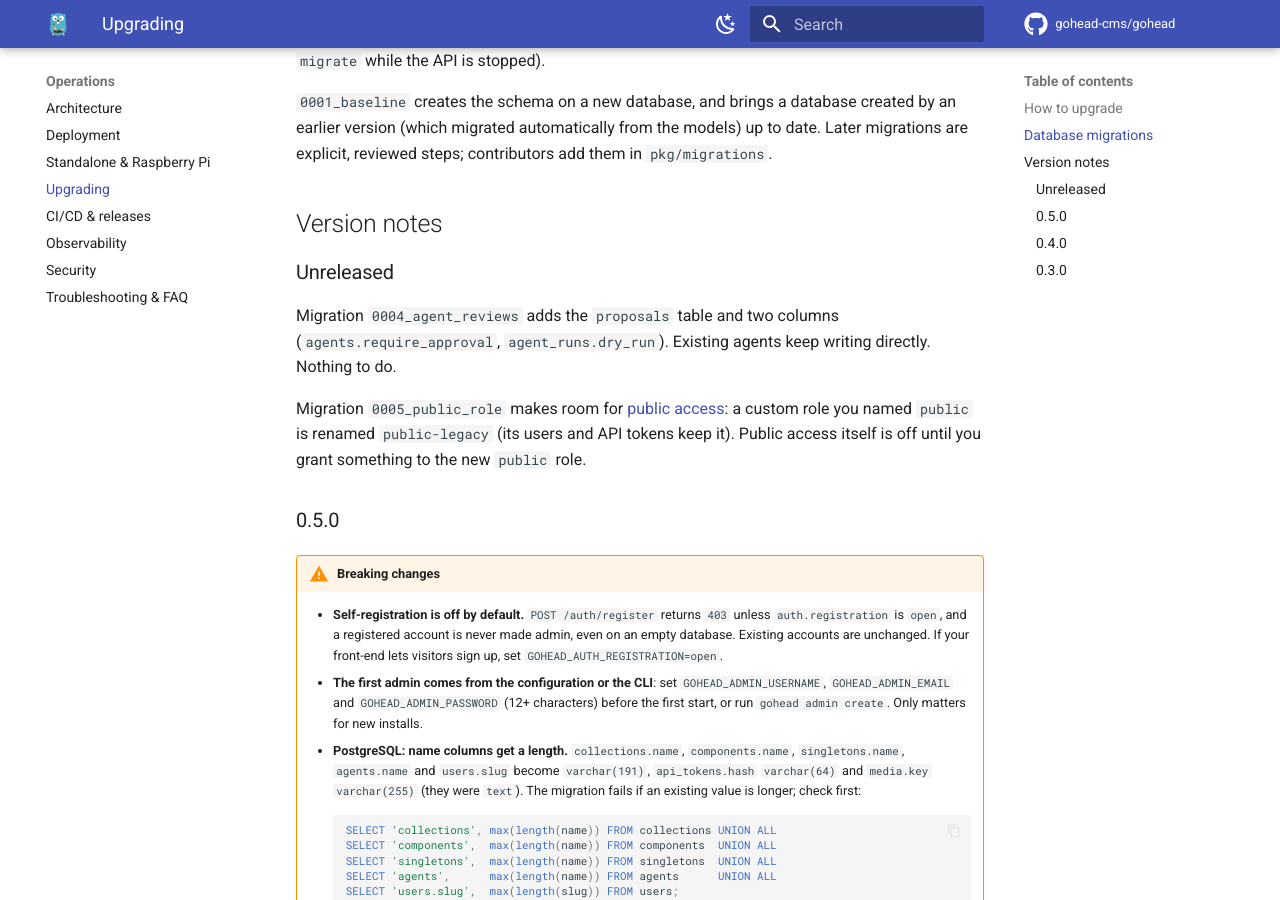
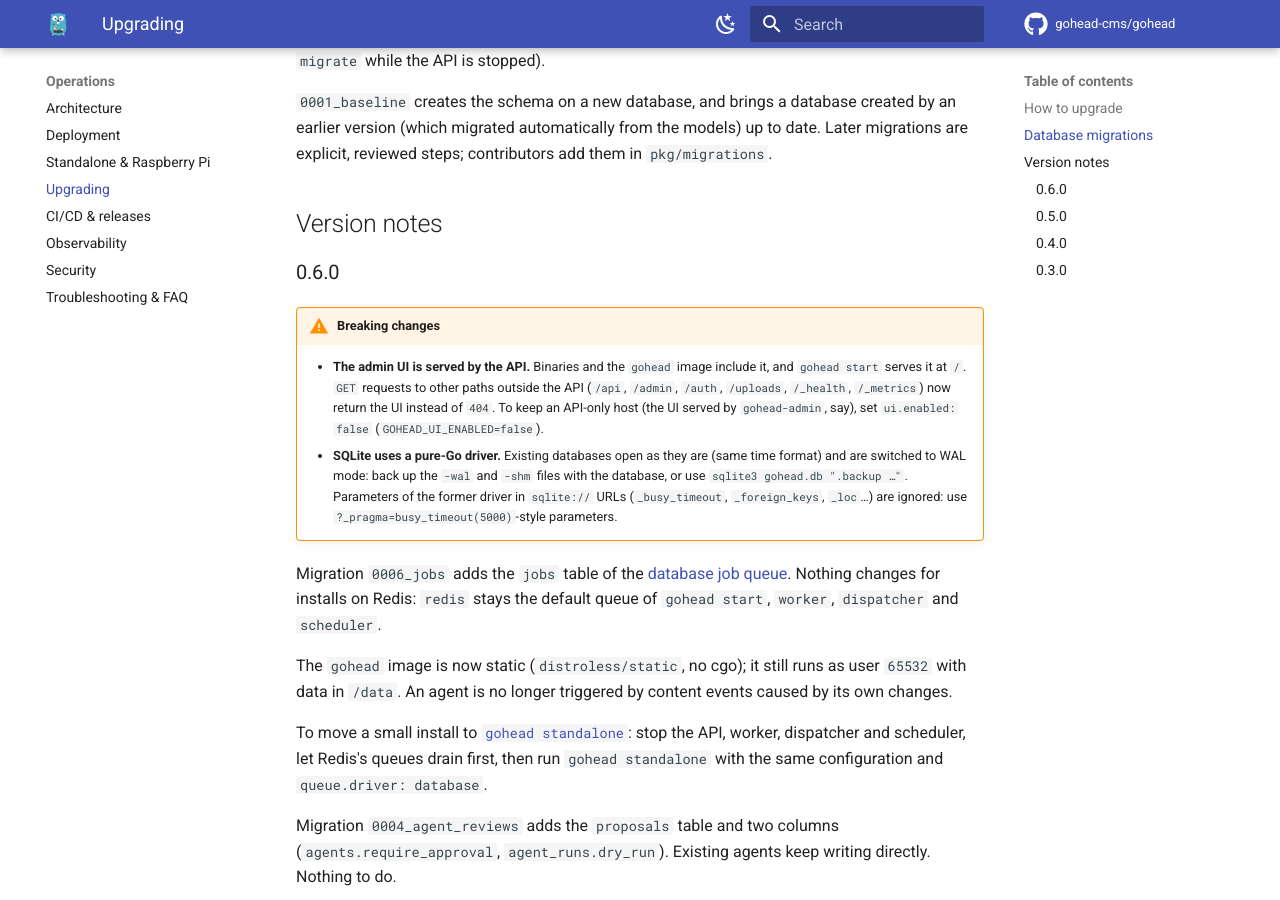
Before and after one commit to gohead-cms/gohead, an MkDocs documentation site: the page built from docs/content/operations/upgrading.md, in a window 1280 px wide and 900 px high, scrolled down 1317 px. Built offline with MkDocs 1.6.1 and Material for MkDocs 9.7.7, drawn with Linux system fonts in a browser that asks for light colours; comment, search, counter and statistics services are not loaded.

Commit message:
chore(release): v0.6.0
Changelog, upgrade notes and chart version.

Co-Authored-By: Claude Opus 5.5 <noreply@anthropic.com>
Claude-Session: https://claude.ai/code/session_01S1gbsa6mcbMcpUW3JKmxY2

```diff
--- a/docs/content/operations/upgrading.md
+++ b/docs/content/operations/upgrading.md
@@ -68,7 +68,31 @@ migrations are explicit, reviewed steps; contributors add them in `pkg/migration
 
 ## Version notes
 
-### Unreleased
+### 0.6.0
+
+!!! warning "Breaking changes"
+    - **The admin UI is served by the API.** Binaries and the `gohead` image include it, and
+      `gohead start` serves it at `/`. `GET` requests to other paths outside the API (`/api`,
+      `/admin`, `/auth`, `/uploads`, `/_health`, `/_metrics`) now return the UI instead of
+      `404`. To keep an API-only host (the UI served by `gohead-admin`, say), set
+      `ui.enabled: false` (`GOHEAD_UI_ENABLED=false`).
+    - **SQLite uses a pure-Go driver.** Existing databases open as they are (same time format)
+      and are switched to WAL mode: back up the `-wal` and `-shm` files with the database, or
+      use `sqlite3 gohead.db ".backup …"`. Parameters of the former driver in `sqlite://` URLs
+      (`_busy_timeout`, `_foreign_keys`, `_loc`…) are ignored: use
+      `?_pragma=busy_timeout(5000)`-style parameters.
+
+Migration `0006_jobs` adds the `jobs` table of the [database job queue](standalone.md#how-the-job-queue-works-without-redis).
+Nothing changes for installs on Redis: `redis` stays the default queue of `gohead start`,
+`worker`, `dispatcher` and `scheduler`.
+
+The `gohead` image is now static (`distroless/static`, no cgo); it still runs as user
+`65532` with data in `/data`. An agent is no longer triggered by content events caused by
+its own changes.
+
+To move a small install to [`gohead standalone`](standalone.md): stop the API, worker,
+dispatcher and scheduler, let Redis's queues drain first, then run `gohead standalone` with
+the same configuration and `queue.driver: database`.
 
 Migration `0004_agent_reviews` adds the `proposals` table and two columns (`agents.require_approval`,
 `agent_runs.dry_run`). Existing agents keep writing directly. Nothing to do.
```
Also changed, not shown: CHANGELOG.md, 1 other file.
